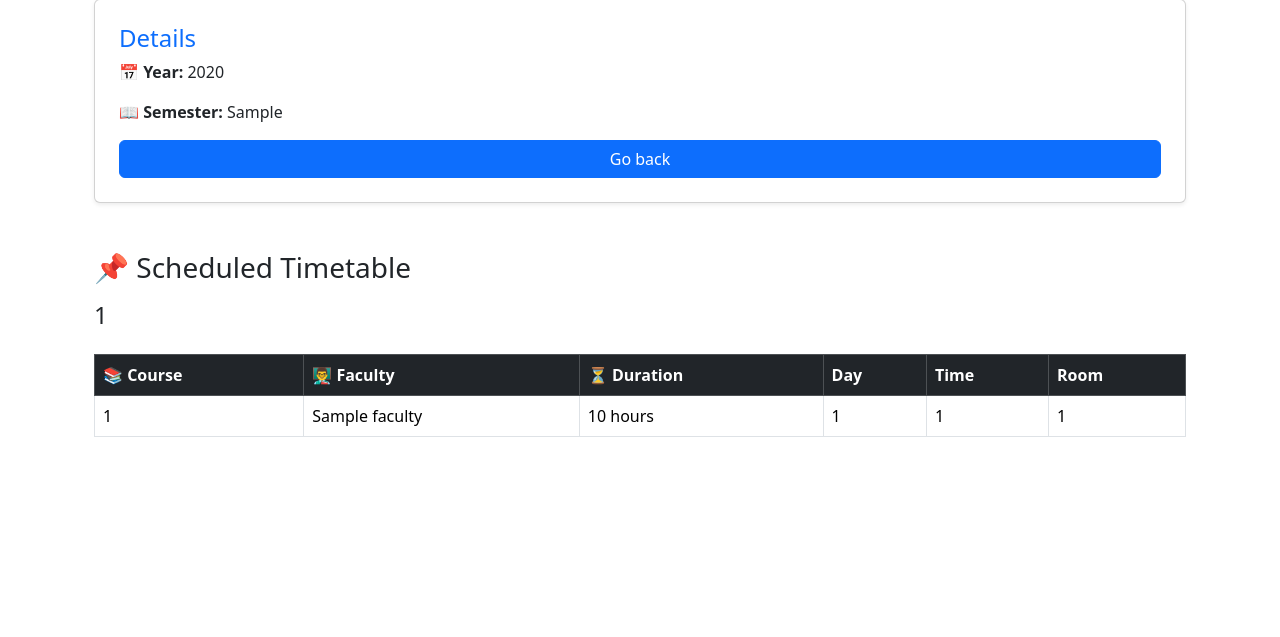
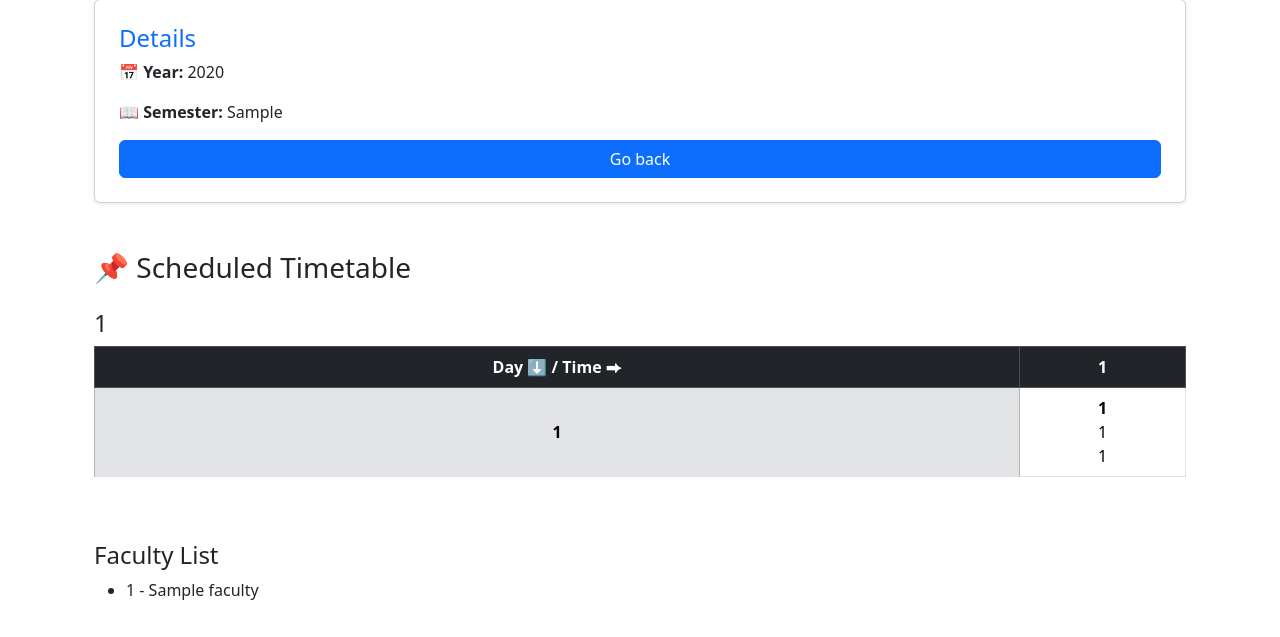
Before and after one commit to Om-Raj/TimeTableScheduler, a Django app: page /scheduler/org/1/timetable/2020-01-15/result/ in a window 1280 px wide. Shown: the part 163-800 px from the top of the page. Run offline with Django 5.2, Linux system fonts and the light colour scheme; tables that the repository leaves empty hold one stand-in row (values such as "Sample post"); parts of the project's set-up code (start-up, migrations or seed data) failed here and were passed over.

Commit message:
Updated timetable result page UI

```diff
--- a/scheduler/templates/scheduler/timetable/result.html
+++ b/scheduler/templates/scheduler/timetable/result.html
@@ -1,6 +1,22 @@
 {% extends "_base.html" %}
+{% load dict_extras %}
 
 {% block title %}{{ timetable.organization.name }}{% endblock title %}
+
+{% block style %}
+<style>
+    .timetable-table th,
+    .timetable-table td {
+        width: 120px;      /* Adjust as needed */
+        height: 100px;     /* Adjust as needed */
+        vertical-align: middle;
+        text-align: center;
+        word-wrap: break-word;
+        overflow-wrap: break-word;
+        white-space: normal;
+    }
+</style>
+{% endblock style %}
 
 {% block content %}
 <div class="container mt-4">
@@ -15,41 +31,50 @@
 
     <h3 class="mt-5">📌 Scheduled Timetable</h3>
 
-    {% for group, slots in group_slots.items %}
-    <h4 class="mt-3">{{ group.group_id }}</h4>
-    <div class="table-responsive">
-        <table class="table table-bordered table-hover mt-3">
+    <div>
+    {% for group, timetable in group_timetable.items %}
+        <h4 class="mt-4">{{ group.group_id }}</h4>
+        <div class="table-responsive mb-5">
+            <table class="table table-bordered text-center align-middle">
                 <thead class="table-dark">
                     <tr>
-                    <th>📚 Course</th>
-                    <th>👨‍🏫 Faculty</th>
-                    <th>⏳ Duration</th>
-                    <th>Day</th>
-                    <th>Time</th>
-                    <th>Room</th>
+                        <th>Day ⬇ / Time ⮕</th>
+                        {% for time in time_slots %}
+                            <th>{{ time }}</th>
+                        {% endfor %}
                     </tr>
                 </thead>
                 <tbody>
-                {% for slot in slots %}
+                    {% for day in days %}
                     <tr>
-                    <td>{{ slot.section.course.course_id }}</td>
-                    <td>{{ slot.section.faculty.name }}</td>
-                    <td>{{ slot.section.duration }} hours</td>
-                    <td>{{ slot.date_time_slot.day }}</td>
-                    <td>{{ slot.date_time_slot.time }}</td>
-                    <td>{{ slot.room.room_id }}</td>
-                </tr>
-                {% empty %}
-                <tr>
-                    <td colspan="6" class="text-center text-muted">No slots available for this group.</td>
+                        <th class="table-secondary">{{ day }}</th>
+                        {% for time in time_slots %}
+                            <td>
+                                {% with slot=timetable|dict_get:day|dict_get:time %}
+                                    {% if slot %}
+                                        <strong>{{ slot.section.course.course_id }}</strong><br>
+                                        {{ slot.section.faculty.faculty_id }}<br>
+                                        {{ slot.room.room_id }}<br>
+                                    {% else %}
+                                        —
+                                    {% endif %}
+                                {% endwith %}
+                            </td>
+                        {% endfor %}
                     </tr>
                     {% endfor %}
                 </tbody>
             </table>
         </div>
+        <h4>Faculty List</h4>
+        <ul>
+            {% for faculty in faculty_list %}
+            <li>{{ faculty.faculty_id }} - {{ faculty.name }}</li>
+            {% endfor %}
+        </ul>
     {% empty %}
-    <div class="text-center alert alert-danger">No slots available for this timetable.</div>
+        <div class="alert alert-warning text-center">No slots available for any group.</div>
     {% endfor %}
-
+    </div>
 </div>
 {% endblock content %}
--- /dev/null
+++ b/scheduler/templatetags/dict_extras.py
@@ -0,0 +1,6 @@
+from django import template
+register = template.Library()
+
+@register.filter
+def dict_get(d, key):
+    return d.get(key)
--- a/scheduler/timetable/views.py
+++ b/scheduler/timetable/views.py
@@ -3,7 +3,7 @@ from collections import defaultdict
 from django.views.generic import ListView, CreateView, UpdateView, DeleteView, DetailView, FormView
 from django.urls import reverse, reverse_lazy
 from django.http import Http404
-from django.shortcuts import render, get_object_or_404
+from django.shortcuts import get_object_or_404
 
 from scheduler.organization.models import Organization
 from scheduler.timetable.tasks import run_scheduler_task
@@ -153,6 +153,9 @@ class TimeTableResultView(DetailView):
     template_name = 'scheduler/timetable/result.html'
     context_object_name = 'timetable'
 
+    def get_queryset(self):
+        return TimeTable.objects.select_related('organization')
+
     def get_object(self, queryset = None):
         return get_timetable_object(self, queryset=queryset)
 
@@ -162,13 +165,27 @@ class TimeTableResultView(DetailView):
         slots = Slot.objects.select_related('section__group', 'date_time_slot', 'room', 'section__course', 'section__faculty').filter(section__timetable=self.object)
 
         group_slots = defaultdict(set)
+        faculty_list = set()
         for slot in slots:
             group_slots[slot.section.group].add(slot)
+            faculty_list.add(slot.section.faculty)
 
-        group_slots_dict = {
-            group: sorted(list(slots), key=lambda s: (s.date_time_slot.day, s.date_time_slot.time))
-            for group, slots in group_slots.items()
-        }
-        context['group_slots'] = group_slots_dict
+        organization = context['timetable'].organization
+        DAYS = range(1, organization.days_per_week + 1)
+        TIME = range(1, organization.slots_per_day + 1)
+        group_timetable = {}
+
+        for group, slots in group_slots.items():
+            table = {day: {time: None for time in TIME} for day in DAYS}
+            for slot in slots:
+                day = slot.date_time_slot.day
+                time = slot.date_time_slot.time
+                table[day][time] = slot
+            group_timetable[group] = table
+
+        context['days'] = DAYS
+        context['time_slots'] = TIME
+        context['group_timetable'] = group_timetable
+        context['faculty_list'] = faculty_list
 
         return context
--- a/templates/_base.html
+++ b/templates/_base.html
@@ -5,6 +5,7 @@
     <meta name="viewport" content="width=device-width, initial-scale=1.0">
     <title>{% block title %}Base Template{% endblock title %}</title>
     <link href="https://cdn.jsdelivr.net/npm/bootstrap@5.3.3/dist/css/bootstrap.min.css" rel="stylesheet" integrity="sha384-QWTKZyjpPEjISv5WaRU9OFeRpok6YctnYmDr5pNlyT2bRjXh0JMhjY6hW+ALEwIH" crossorigin="anonymous">
+    {% block style %}{% endblock style %}
 </head>
 <body>
     <nav class="navbar navbar-expand-lg bg-body-secondary">
```
Also changed, not shown: scheduler/templatetags/__init__.py (added). Lines whose indentation alone changed are shown as unchanged.
